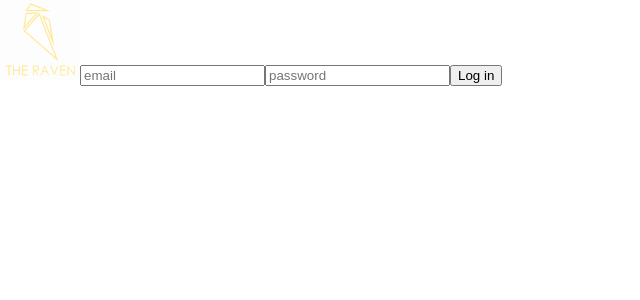
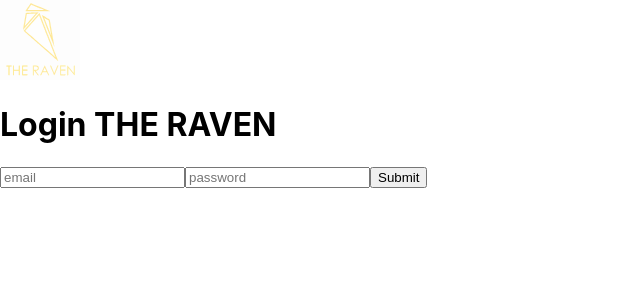
Before and after one commit to ericfei0521/project-manage-system, a React (Create React App) app: page /login in a window 1280 px wide. Shown: the top 300 px of the page, without its empty margins (0-640 px from the left). Built offline with nearby package versions, Linux system fonts and the light colour scheme.

Commit message:
update login component with redux action

```diff
--- a/src/action/action.js
+++ b/src/action/action.js
@@ -1,5 +1,6 @@
-export function signup() {
+export function login(value) {
   return {
-    type: "SIGN_UP",
+    type: "LOG_IN",
+    payload: value,
   };
 }
--- a/src/components/login.jsx
+++ b/src/components/login.jsx
@@ -1,19 +1,50 @@
-import React from "react";
+import React, { useState } from "react";
 import logo from "../images/logo.svg";
 import { Link } from "react-router-dom";
-// import { useDispatch } from "react-redux";
-// import { signup } from "../action/action";
+import { useSelector } from "react-redux";
+import { useDispatch } from "react-redux";
+import { login } from "../action/action";
 
 function Login() {
-  // let dispatch = useDispatch();
+  let dispatch = useDispatch();
+  const state = useSelector((state) => state);
+  let [email, setEmail] = useState(state.email);
+  let [password, setPassword] = useState(state.password);
+
   return (
     <div className="App">
       <Link to="/login" className="brand-logo">
         <img src={logo} alt="" width="80px" />
       </Link>
-      <input type="text" placeholder="email" />
-      <input type="text" placeholder="password" />
-      <button>Log in</button>
+      <div>
+        <h1>Login THE RAVEN</h1>
+        <input
+          onChange={(e) => setEmail(e.target.value)}
+          value={email}
+          type="email"
+          placeholder="email"
+        />
+        <input
+          onChange={(e) => setPassword(e.target.value)}
+          value={password}
+          type="password"
+          placeholder="password"
+        />
+        <button
+          onClick={() => {
+            dispatch(
+              login({
+                email: email,
+                password: password,
+              })
+            );
+            setEmail("");
+            setPassword("");
+          }}
+        >
+          Submit
+        </button>
+      </div>
     </div>
   );
 }
--- a/src/components/welcome.jsx
+++ b/src/components/welcome.jsx
@@ -1,7 +1,7 @@
 import React from "react";
 import logo from "../images/logo.svg";
 
-import { Link, NavLink } from "react-router-dom";
+import { Link } from "react-router-dom";
 // import { useDispatch } from "react-redux";
 // import { signup } from "../action/action";
 
@@ -13,12 +13,8 @@
         <Link to="/" className="brand-logo">
           <img src={logo} alt="" width="80px" />
         </Link>
-        <button>
-          <NavLink to="/login">Log In</NavLink>
-        </button>
-        <button>
-          <NavLink to="/signup">Sign Up</NavLink>
-        </button>
+        <Link to="/login">Log In</Link>
+        <Link to="/signup">Sign Up</Link>
       </div>
     </div>
   );
--- a/src/reducer/index.js
+++ b/src/reducer/index.js
@@ -1,7 +1,13 @@
-const allReducer = (state = false, action) => {
+let initialState = {
+  email: "",
+  password: "",
+};
+const allReducer = (state = initialState, action) => {
   switch (action.type) {
-    case "SIGN_UP": {
-      return !state;
+    case "LOG_IN": {
+      state.email = action.payload.email;
+      state.password = action.payload.password;
+      return console.log(state);
     }
 
     default:
```
Also changed, not shown: 1 other file (tests, documents, lock files or other folders).
